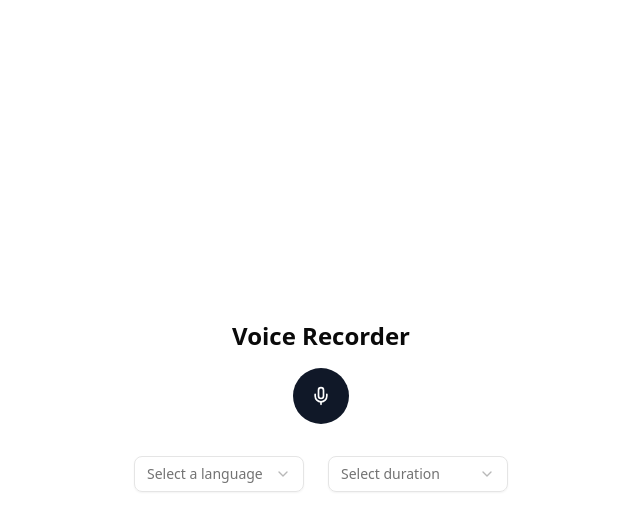
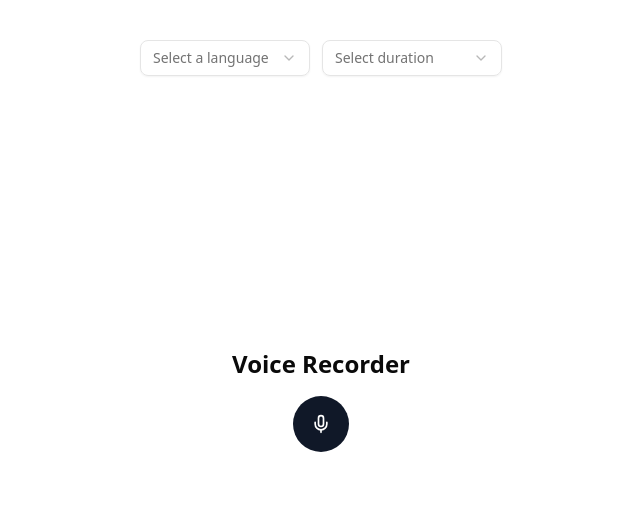
Before and after one commit to miikedev/voice-note, a Next.js app: page /voice in a window 1280 px wide. Shown: the top 530 px of the page, without its empty margins (319-959 px from the left). Built offline with nearby package versions, Linux system fonts and the light colour scheme.

Commit message:
style: put selectors to the top of the page

```diff
--- a/app/voice/page.tsx
+++ b/app/voice/page.tsx
@@ -8,7 +8,7 @@ const Page = () => {
   return (
     <div className='w-full h-screen flex flex-col justify-center items-center'>
       <VoiceRecorder />
-      <div className='flex gap-6 mt-5'>
+      <div className='absolute top-5 flex gap-3 mt-5'>
         <LanguageSelector />
         <DurationSelector />
       </div>
```
